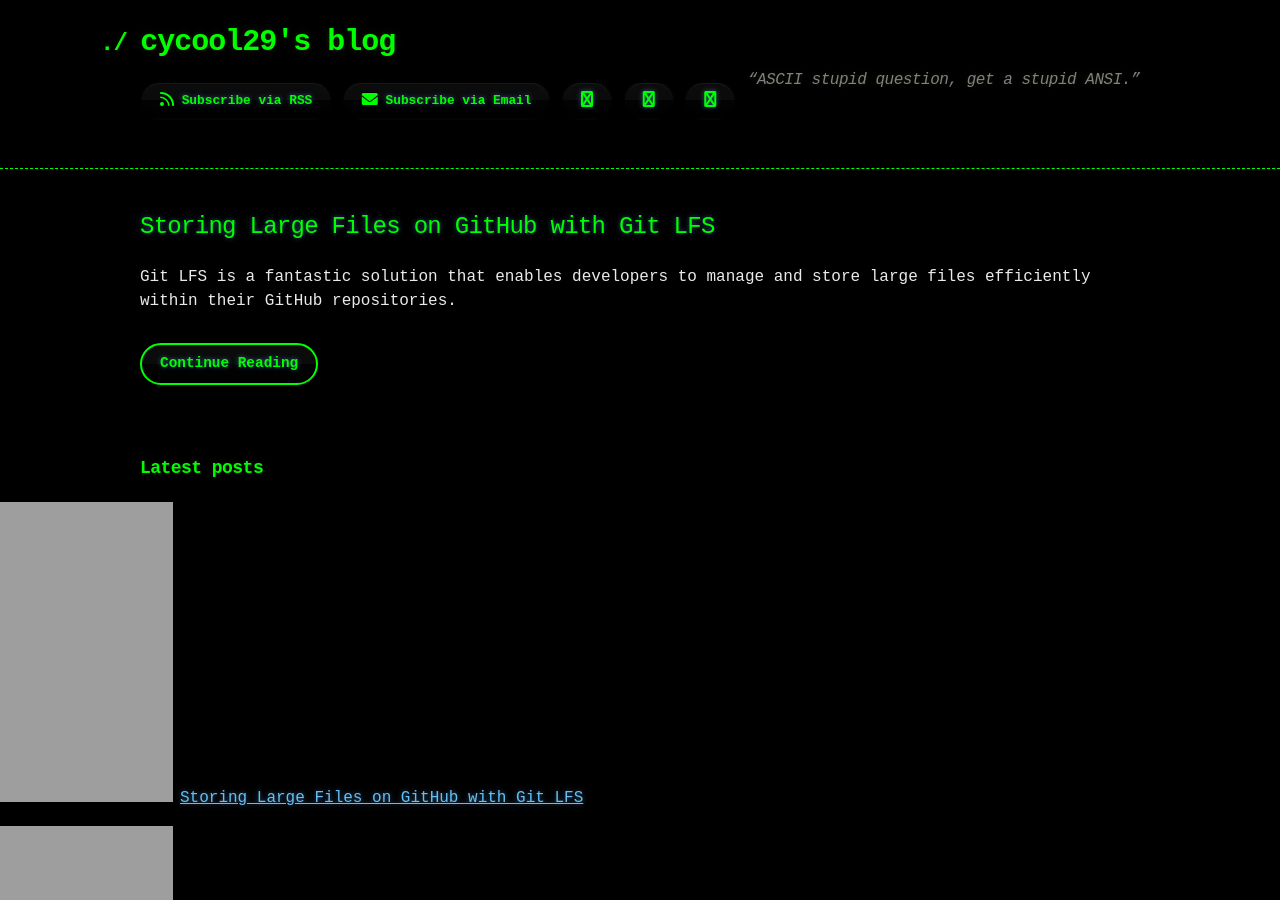
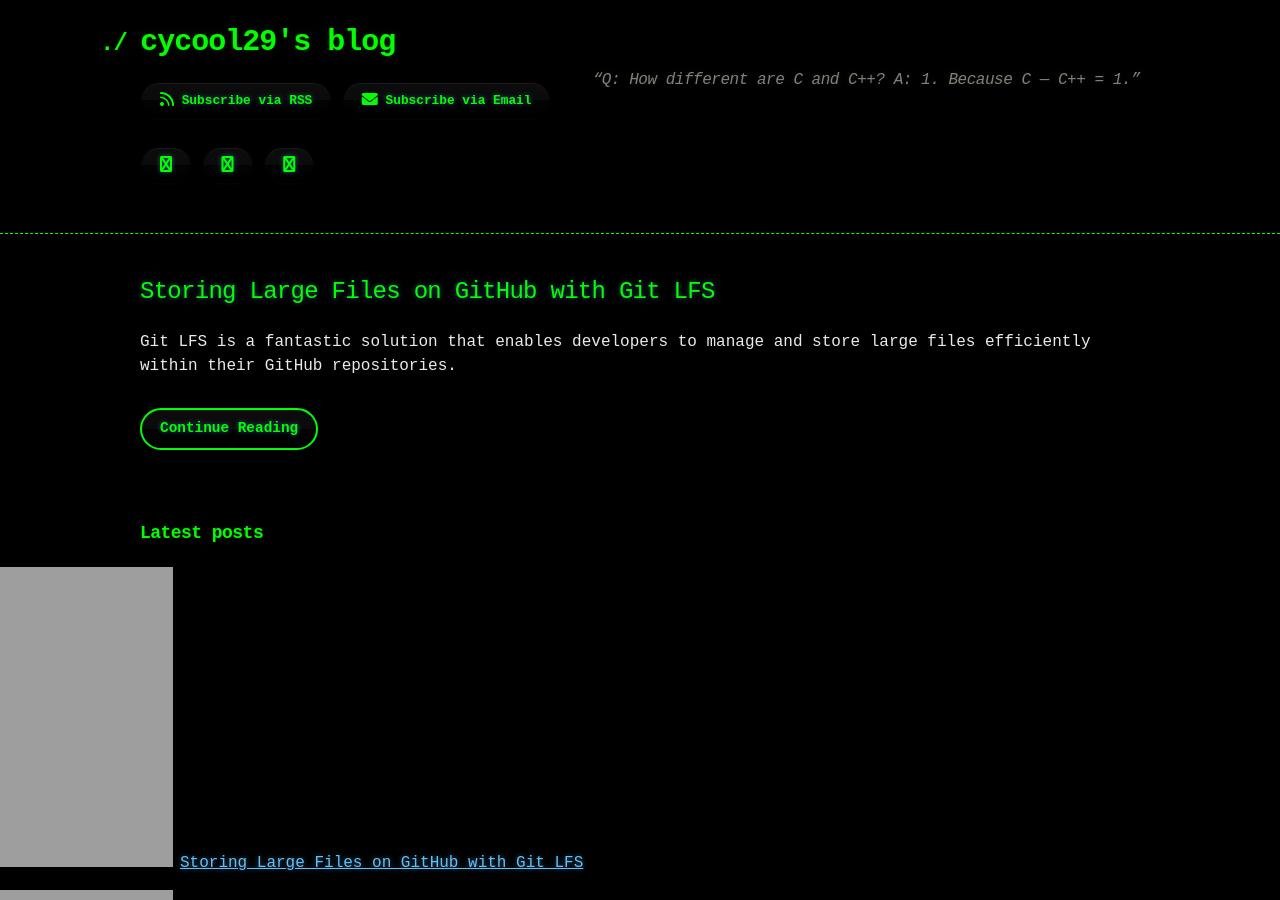
Before and after one commit to cycool29/cycool29.github.io, a Jekyll site: the page built from index.md, in a window 1280 px wide and 900 px high. Built offline with Jekyll 4.4.1, drawn with Linux system fonts in a browser that asks for light colours; a style sheet for code colours, icons or effects is not loaded.

Commit message:
Update quotes

```diff
--- a/_config.yml
+++ b/_config.yml
@@ -1,5 +1,5 @@
 title: cycool29's blog
-description: "“ASCII stupid question, get a stupid ANSI.” "
+description: "“Q: How different are C and C++? A: 1. Because C — C++ = 1.” "
 bio: A high school student. Intermediate in Python, Git, Bash. Learning JavaScript. He/Him. "
 author: cycool29
 url: https://cycool29.github.io
```
